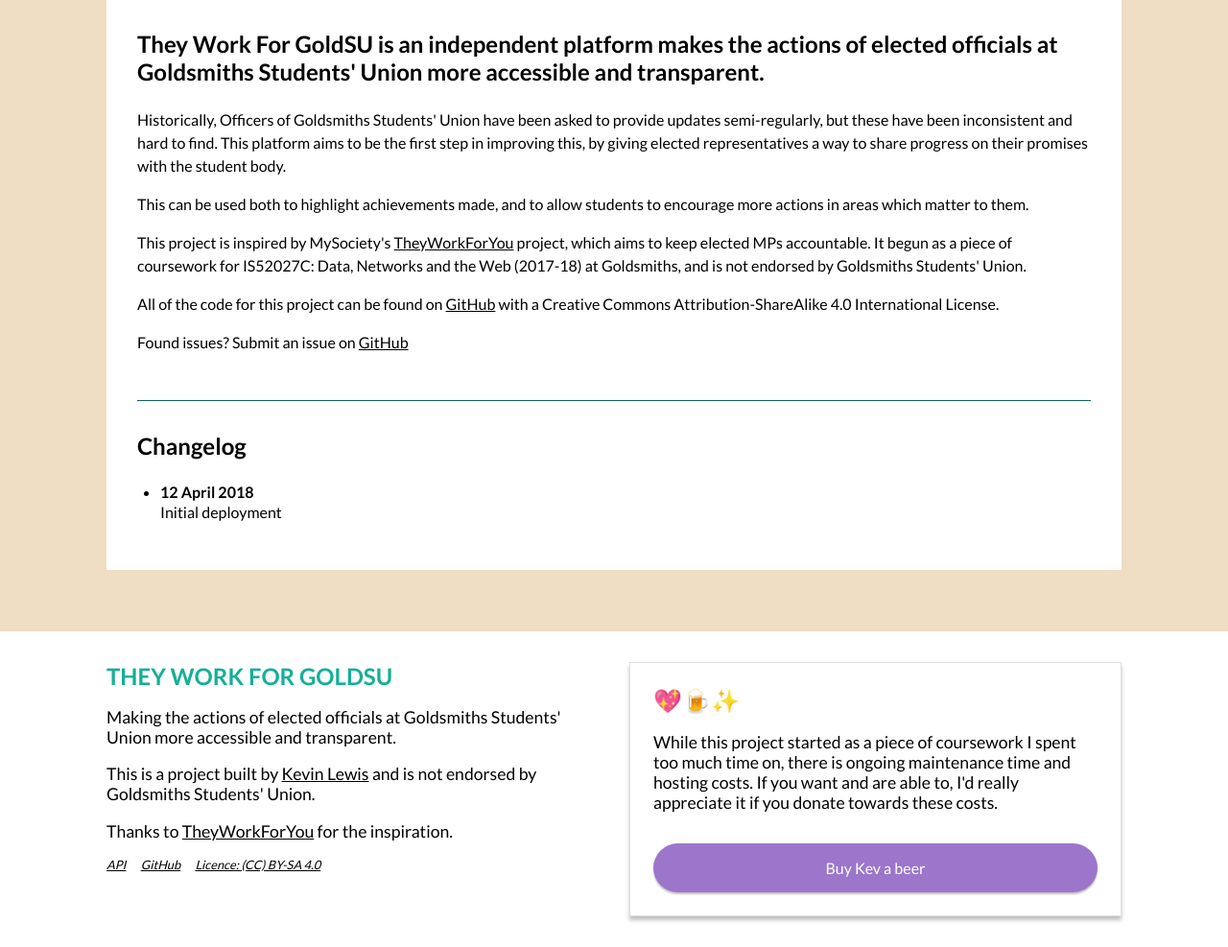
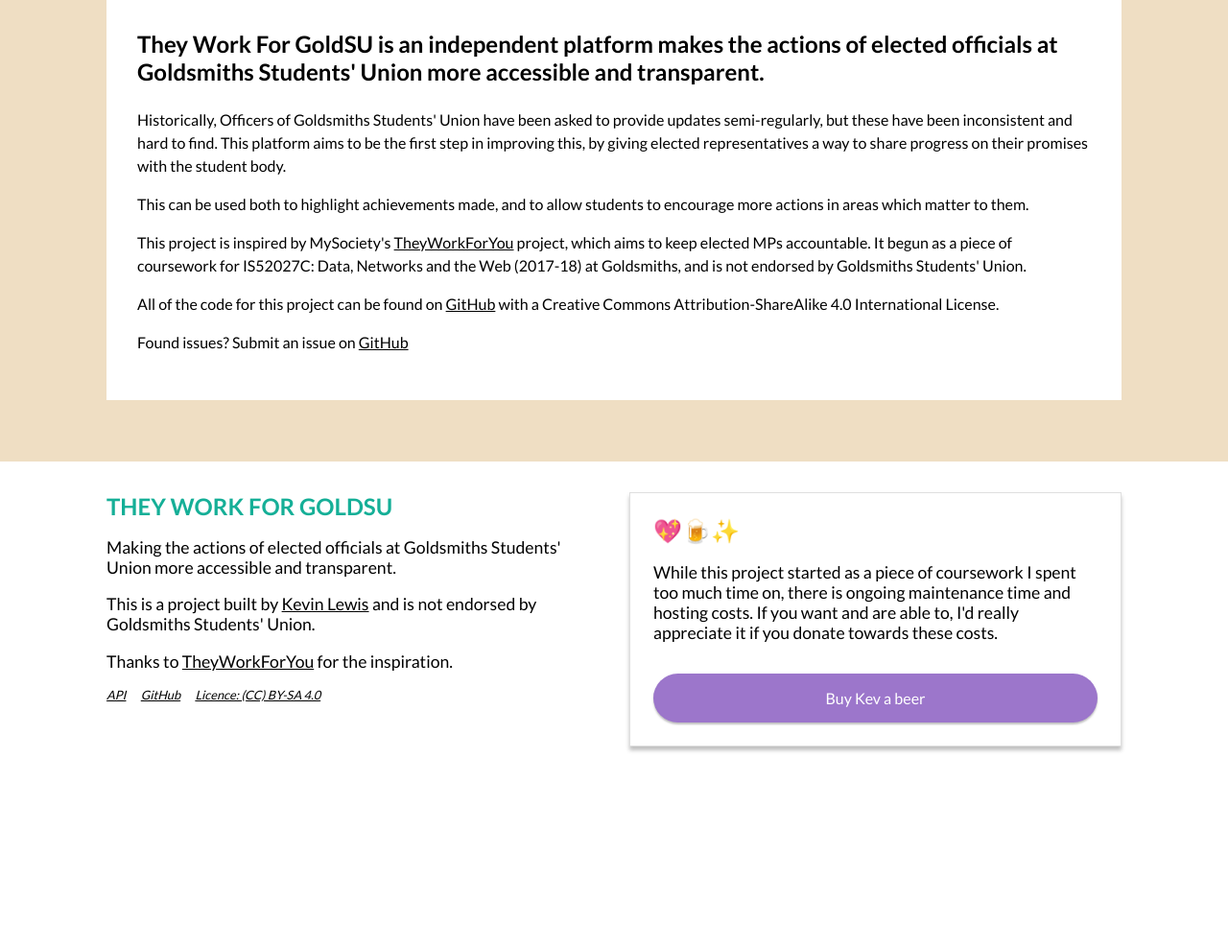
Before and after one commit to phazonoverload/theyworkforgoldsu, a Flask app: page /about in a window 1280 px wide. Shown: the part 247-1234 px from the top of the page at 96% size. After the commit the page ends 1031 px from the top, so only its background shows below. Run offline with Flask 2, Linux system fonts and the light colour scheme; some libraries are stand-ins or nearby versions.

Commit message:
removed changelog

```diff
--- a/app/templates/about.html
+++ b/app/templates/about.html
@@ -12,15 +12,6 @@
     <p>This project is inspired by MySociety's <a href="https://www.theyworkforyou.com/">TheyWorkForYou</a> project, which aims to keep elected MPs accountable. It begun as a piece of coursework for IS52027C: Data, Networks and the Web (2017-18) at Goldsmiths, and is not endorsed by Goldsmiths Students' Union.</p>
     <p>All of the code for this project can be found on <a href="https://github.com/phazonoverload/theyworkforgoldsu">GitHub</a> with a Creative Commons Attribution-ShareAlike 4.0 International License.</p>
     <p>Found issues? Submit an issue on <a href="https://github.com/phazonoverload/theyworkforgoldsu/issues">GitHub</a></p>
-    <div class="changelog">
-      <h2>Changelog</h2>
-      <ul>
-        <li>
-          <b>12 April 2018</b>
-          <p>Initial deployment</p>
-        </li>
-      </ul>
-    </div>
   </div>
 </div>
 
```
